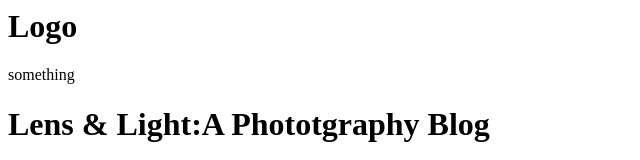
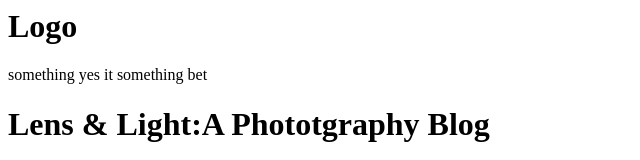
Before and after one commit to mingxilin2029-art/Local_source_practice, a plain HTML site: page index.html in a window 1280 px wide. Shown: the top 160 px of the page, without its empty margins (0-640 px from the left). Drawn offline with Linux system fonts and the light colour scheme; files whose address does not match are found by name.

Commit message:
save word

```diff
--- a/index.html
+++ b/index.html
@@ -7,7 +7,7 @@
             <h1>Logo</h1>
         </header>
         <main>
-            <p>something</p>
+            <p>something yes it something bet</p>
         </main>
         <h1>Lens & Light:A Phototgraphy Blog</h1>
         <p>Capturing the world, one frame at a time. All image are sourced responsibly</p>
```
